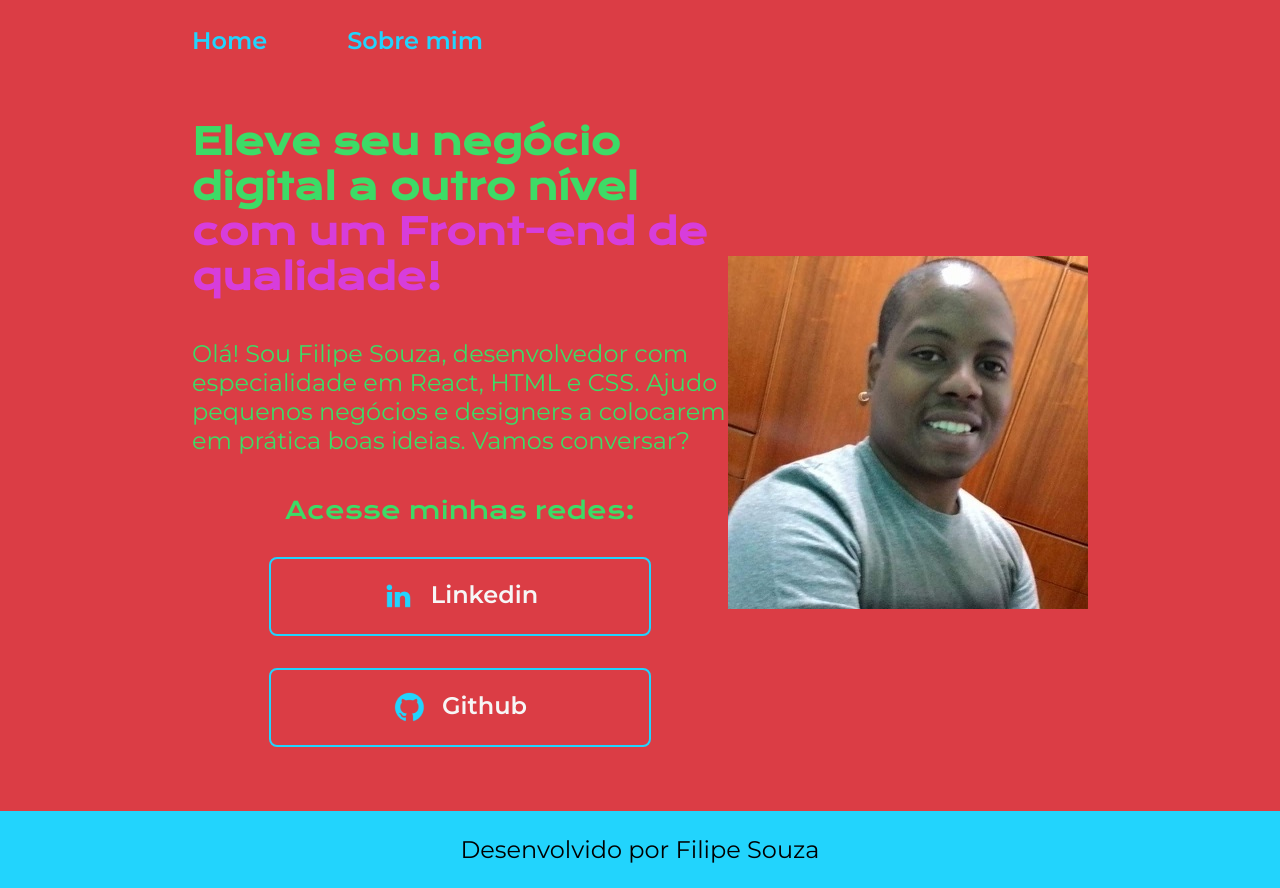
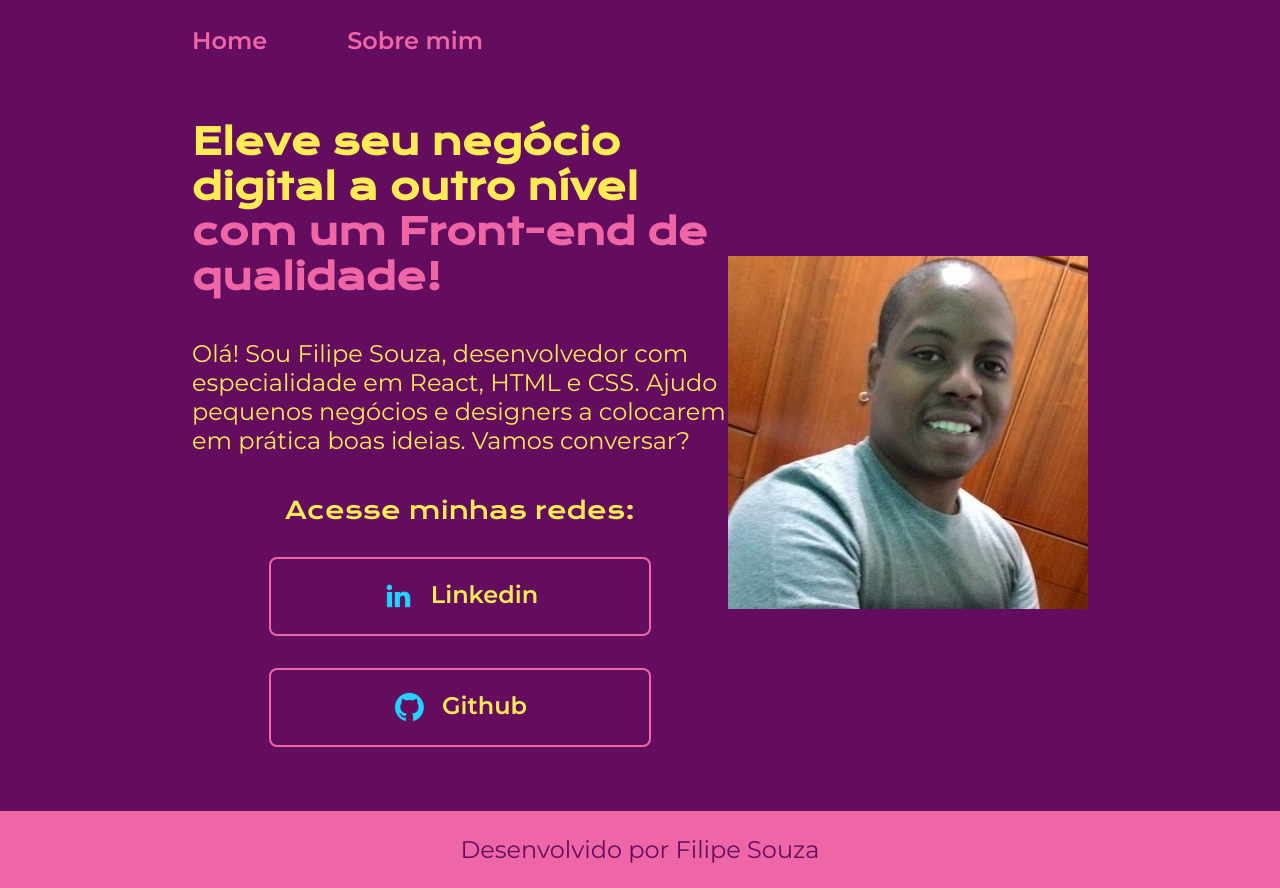
Before and after one commit to fjmattos/Portifolio, a plain HTML site: page index.html in a window 1280 px wide. Drawn offline with nearby package versions, Linux system fonts and the light colour scheme.

Commit message:
"adicionando variaveis ccs e alterando paleta de cores"

```diff
--- a/styles/style.css
+++ b/styles/style.css
@@ -1,6 +1,16 @@
 @import url('https://fonts.googleapis.com/css2?family=Krona+One&display=swap');
 @import url('https://fonts.googleapis.com/css2?family=Montserrat&display=swap');
 @import url('https://fonts.googleapis.com/css2?family=Montserrat:wght@600&display=swap');
+
+:root {
+    --cor-primaria: #640D5F;
+    --cor-secundaria: #FFEB55;
+    --cor-terciaria: #EE66A6;
+    --cor-hover: #D91656;
+
+    --fonte-primaria: "Krona One", sans-serif;
+    --fonte-secundaria: "Montserrat", sans-serif;
+}
 
 * {
     margin: 0;
@@ -10,8 +20,8 @@
 body {
     /* height: 100vh */
     box-sizing: border-box;
-    background-color: #DB3D45;
-    color: #3DDB66;
+    background-color: var(--cor-primaria);
+    color: var(--cor-secundaria);
 }
 
 .cabecalho {
@@ -24,10 +34,10 @@ body {
 }
 
 .cabecalho__menu__link {
-    font-family: "Montserrat", sans-serif;
+    font-family: var(--fonte-secundaria);
     font-weight: 600;
     font-size: 24px;
-    color: #22D4FD;
+    color: var(--cor-terciaria);
     text-decoration: none;
 }
 
@@ -47,16 +57,16 @@ body {
 
 .apresentacao__conteudo__titulo {
     font-size: 36px;
-    font-family: "Krona One", sans-serif;
+    font-family: var(--fonte-primaria);
 }
 
 .titulo-destaque {
-    color: #D73DDB;
+    color: var(--cor-terciaria);
 }
 
 .apresentacao__conteudo__texto {
     font-size: 24px;
-    font-family: "Montserrat", sans-serif;
+    font-family: var(--fonte-secundaria);
 }
 
 .apresentacao__links {
@@ -68,7 +78,7 @@ body {
 }
 
 .apresentacao__links__subtitulo {
-    font-family: "Krona One", sans-serif;
+    font-family: var(--fonte-primaria);
     font-weight: 400;
     font-size: 24px;
 }
@@ -77,28 +87,28 @@ body {
     display: flex;
     justify-content: center;
     gap: 16px;
-    border: 2PX solid #22D4FD;
+    border: 2PX solid var(--cor-terciaria);
     width: 378px;
     text-align: center;
     border-radius: 8px;
     font-size: 24px;
     padding: 21.5px 0;
     text-decoration: none;
-    color: #f6f6f6;
-    font-family: "Montserrat", sans-serif;
+    color: var(--cor-secundaria);
+    font-family: var(--fonte-secundaria);
     font-weight: 600;
 }
 
 .apresentacao__links__link:hover {
-    background-color: #272727;
+    background-color: var(--cor-hover);
 }
 
 .rodape {
     padding: 24px;
-    color: #000000;
-    background-color: #22D4FD;
+    color: var(--cor-primaria);
+    background-color: var(--cor-terciaria);
     text-align: center;
-    font-family: "Montserrat", sans-serif;
+    font-family: var(--fonte-secundaria);
     font-size: 24px;
     font-weight: 400;
 }
```
Also changed, not shown: about.html (+7 -2 lines).
